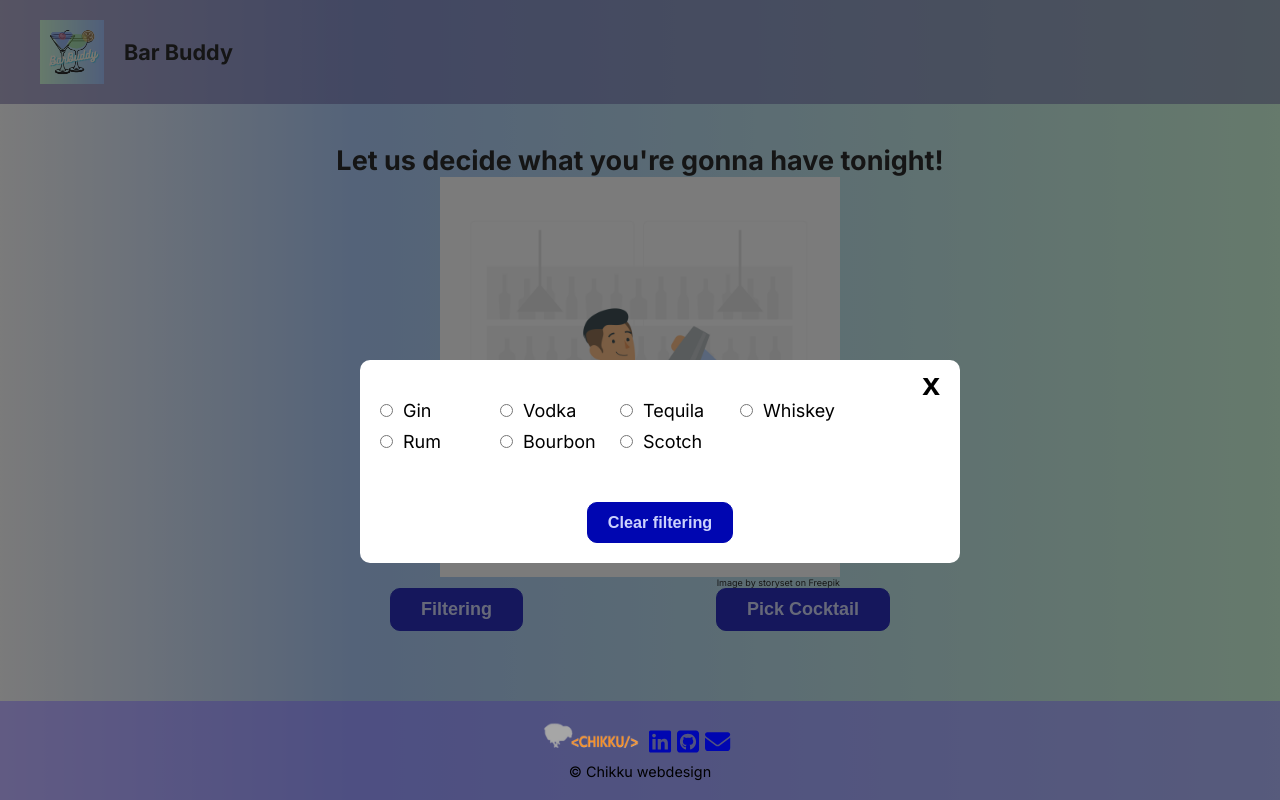
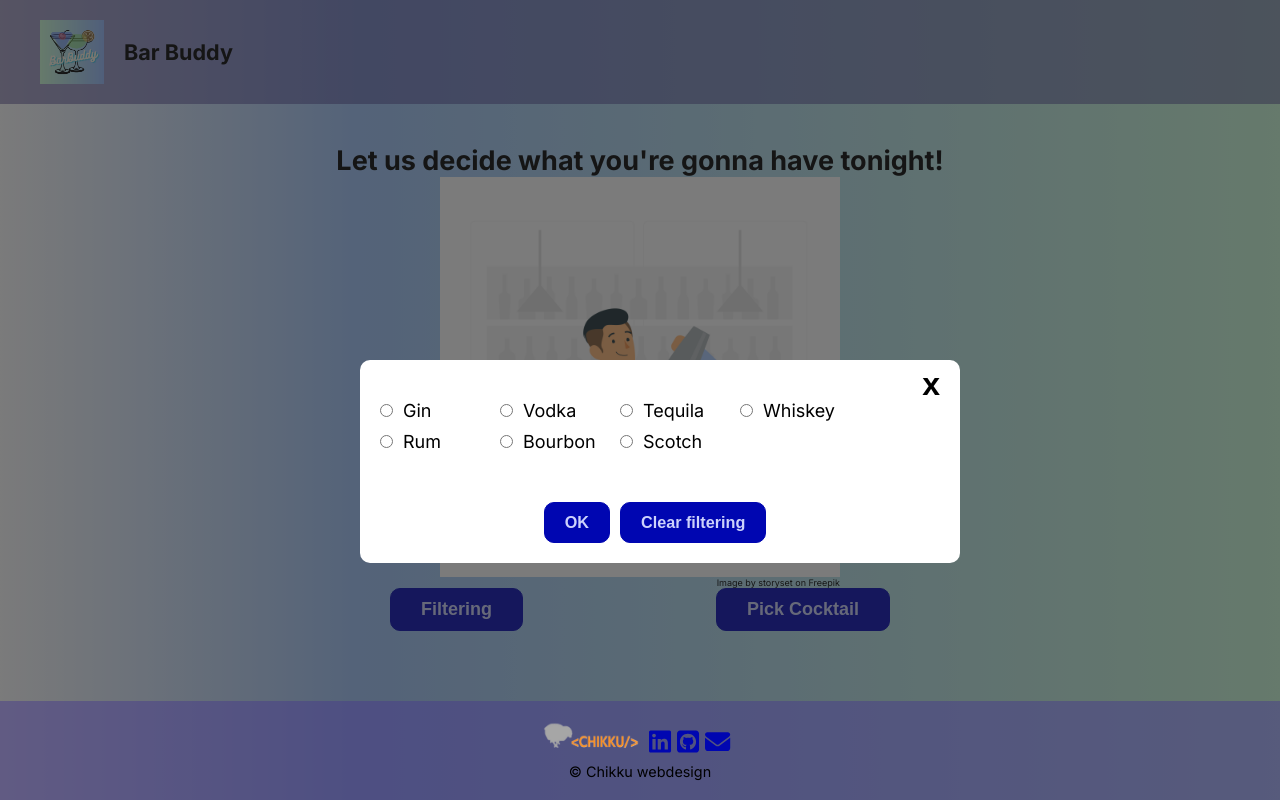
Before and after one commit to Sozai83/Project5_PartyBuddy, a Next.js app: page / in a window 1280 px wide. Both pictures are taken after a click on the button "Filtering". Built offline with nearby package versions, Linux system fonts and the light colour scheme.

Commit message:
Filtering added close button

```diff
--- a/src/app/components/lottery/filtering/Filtering.module.scss
+++ b/src/app/components/lottery/filtering/Filtering.module.scss
@@ -43,6 +43,7 @@
             text-align: center;
             button{
                 padding: 10px 20px;
+                margin-right: 10px;
                 border-radius: 10px;
                 background-color: #0006B1;
                 color: #CCD2FC;
--- a/src/app/components/lottery/filtering/Filtering.tsx
+++ b/src/app/components/lottery/filtering/Filtering.tsx
@@ -19,7 +19,7 @@ export default function Filtering({ setFilteredAlcohol, setFiltering }: any) {
     }
 
     const closeFiltering = (e: any) => {
-        if (e.target.id && (e.target.id == "filteringBg" || e.target.id == "closeFiltering")) {
+        if (e.target.id && (e.target.id == "filteringBg" || e.target.id == "closeFiltering" || e.target.id == 'closeFilteringOK')) {
             e.preventDefault();
             setFiltering(false);
         }
@@ -64,6 +64,7 @@ export default function Filtering({ setFilteredAlcohol, setFiltering }: any) {
 
                 </form>
                 <div className={styles.clearFiltering}>
+                    <button id="closeFilteringOK" onClick={closeFiltering}>OK</button>
                     <button onClick={clearFiltering}>Clear filtering</button>
                 </div>
                 <button
```
